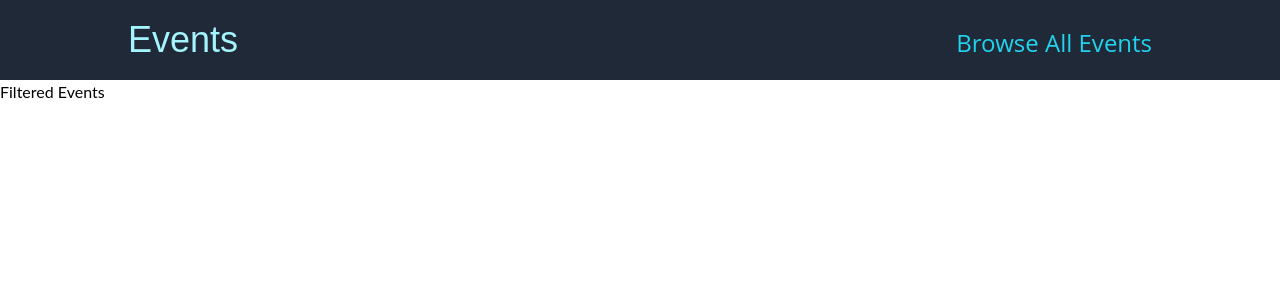
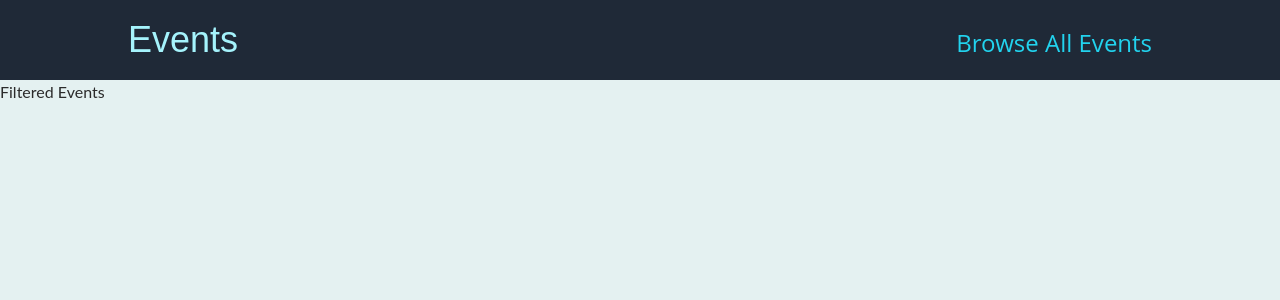
Before and after one commit to erdaboss99/NextJS-Events, a Next.js app: page /events in a window 1280 px wide. Shown: the top 300 px of the page. Built offline with nearby package versions, Linux system fonts and the light colour scheme.

Commit message:
Implement All Events page and fix some styling

```diff
--- a/pages/events/index.tsx
+++ b/pages/events/index.tsx
@@ -1,7 +1,12 @@
+import { EventData, getAllEvents } from '@/dummy-data';
+import EventList from '@/components/events/event-list';
+
 const AllEventsPage = () => {
+	const events: EventData[] = getAllEvents();
+
 	return (
 		<div>
-			<h1>All Events</h1>
+			<EventList events={events} />
 		</div>
 	);
 };
--- a/styles/globals.css
+++ b/styles/globals.css
@@ -10,6 +10,9 @@
 
 body {
 	font-family: 'Open Sans', 'Lato', sans-serif;
+	margin: 0;
+	color: #414141;
+	background-color: #e4f1f1;
 }
 
 h1,
@@ -19,6 +22,18 @@ h4,
 h5,
 h6 {
 	font-family: 'Lato', sans-serif;
+	color: #2b2b2b;
+}
+
+ul {
+	list-style: none;
+	margin: 0;
+	padding: 0;
+}
+
+.center {
+	margin: auto;
+	text-align: center;
 }
 
 .summary h1 {
```
